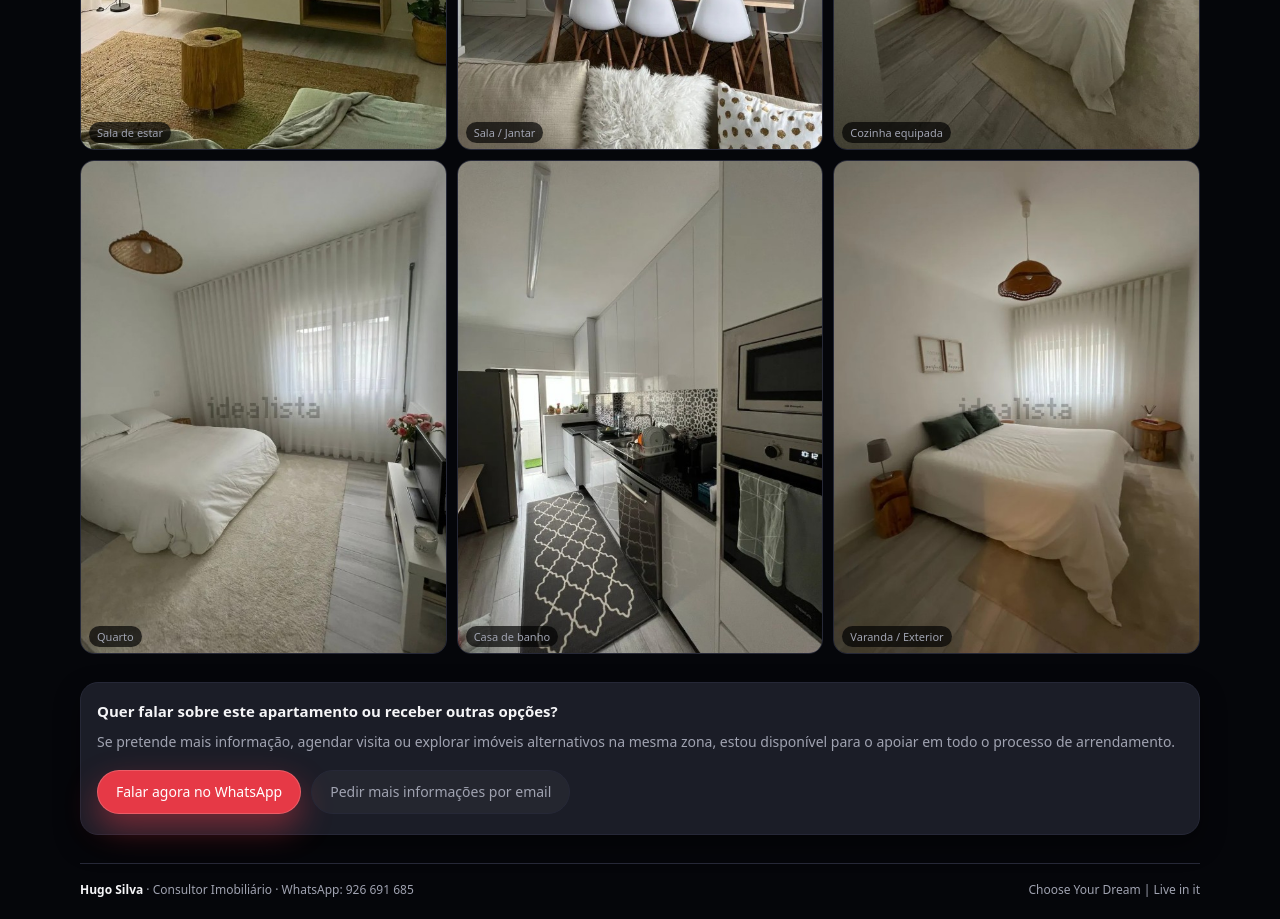
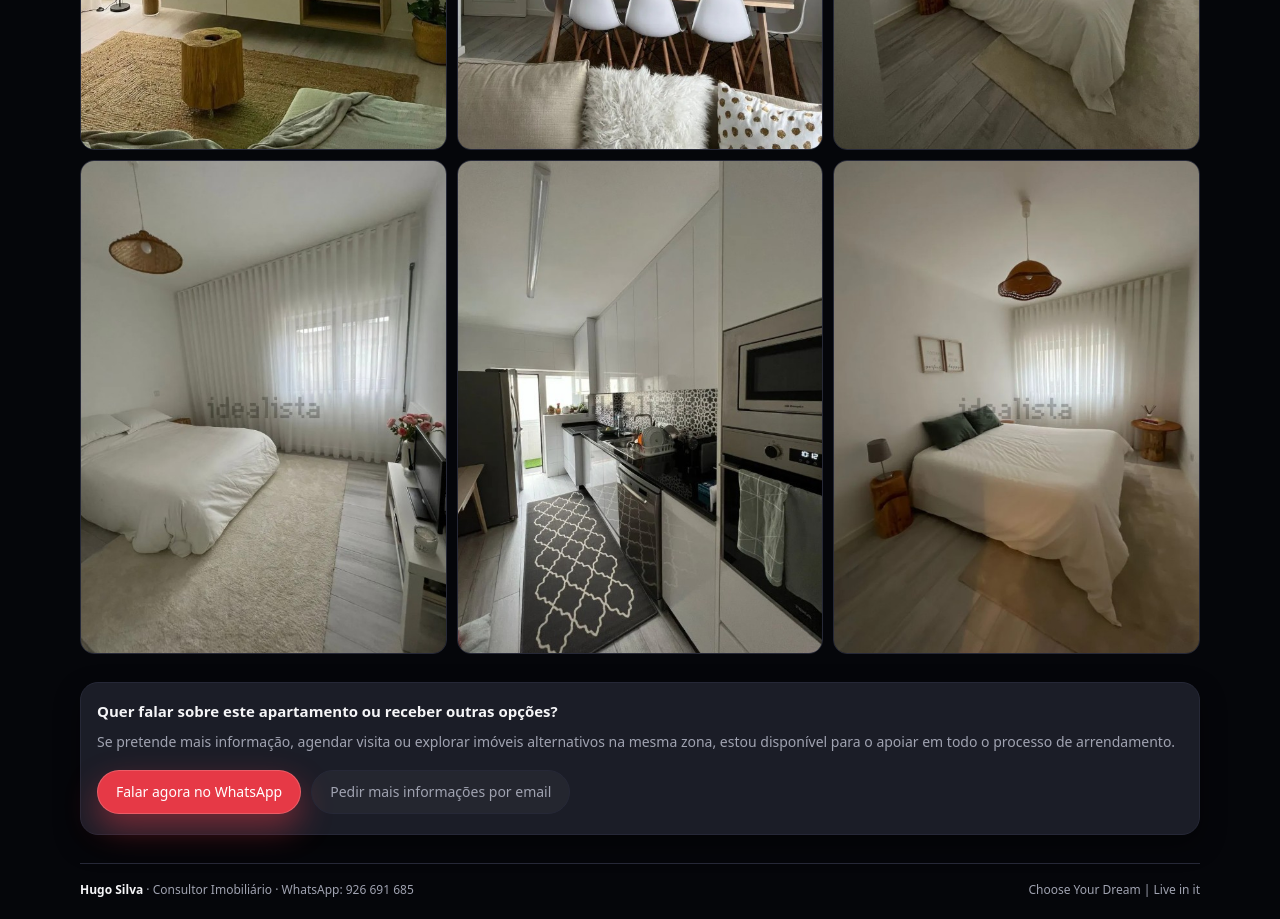
Before and after one commit to hcarmosilva1114-hue/arrendamento-t3, a plain HTML site: page index.html in a window 1280 px wide. Shown: the part 2420-3339 px from the top of the page. Drawn offline with Linux system fonts and the light colour scheme.

Commit message:
Update index.html

```diff
--- a/index.html
+++ b/index.html
@@ -449,17 +449,7 @@
       transform: scale(1.02);
     }
 
-    .gallery-item span {
-      position: absolute;
-      bottom: 6px;
-      left: 8px;
-      font-size: 11px;
-      padding: 2px 8px;
-      border-radius: 999px;
-      background: rgba(0, 0, 0, 0.68);
-      color: var(--muted);
-    }
-
+    /* Removidos os "comentários/legendas" por foto (divisões podem não corresponder) */
     .pill-row {
       display: flex;
       flex-wrap: wrap;
@@ -474,16 +464,6 @@
       border: 1px solid var(--border);
       background: rgba(0, 0, 0, 0.35);
       color: var(--muted);
-    }
-
-    .note {
-      margin-top: 8px;
-      padding: 10px 12px;
-      border-radius: 12px;
-      background: rgba(230, 57, 70, 0.12);
-      border: 1px solid rgba(230, 57, 70, 0.4);
-      font-size: 13px;
-      color: #ffdfe3;
     }
 
     footer {
@@ -577,7 +557,7 @@
               <img
                 class="hero-img"
                 src="images/foto1.jpg"
-                alt="Sala de estar do apartamento T3 na Praia de Vila do Conde"
+                alt="Fotografia do imóvel"
               />
             </div>
             <div class="hero-strip">
@@ -727,28 +707,22 @@
 
           <div class="gallery-grid">
             <div class="gallery-item">
-              <img src="images/foto1.jpg" alt="Sala de estar mobilada">
-              <span>Sala de estar</span>
+              <img src="images/foto1.jpg" alt="Fotografia do imóvel 1">
             </div>
             <div class="gallery-item">
-              <img src="images/foto2.jpg" alt="Zona de jantar ou sala">
-              <span>Sala / Jantar</span>
+              <img src="images/foto2.jpg" alt="Fotografia do imóvel 2">
             </div>
             <div class="gallery-item">
-              <img src="images/foto3.jpg" alt="Cozinha equipada">
-              <span>Cozinha equipada</span>
+              <img src="images/foto3.jpg" alt="Fotografia do imóvel 3">
             </div>
             <div class="gallery-item">
-              <img src="images/foto4.jpg" alt="Quarto mobilado">
-              <span>Quarto</span>
+              <img src="images/foto4.jpg" alt="Fotografia do imóvel 4">
             </div>
             <div class="gallery-item">
-              <img src="images/foto5.jpg" alt="Casa de banho">
-              <span>Casa de banho</span>
+              <img src="images/foto5.jpg" alt="Fotografia do imóvel 5">
             </div>
             <div class="gallery-item">
-              <img src="images/foto6.jpg" alt="Varanda ou exterior">
-              <span>Varanda / Exterior</span>
+              <img src="images/foto6.jpg" alt="Fotografia do imóvel 6">
             </div>
           </div>
         </section>
```
